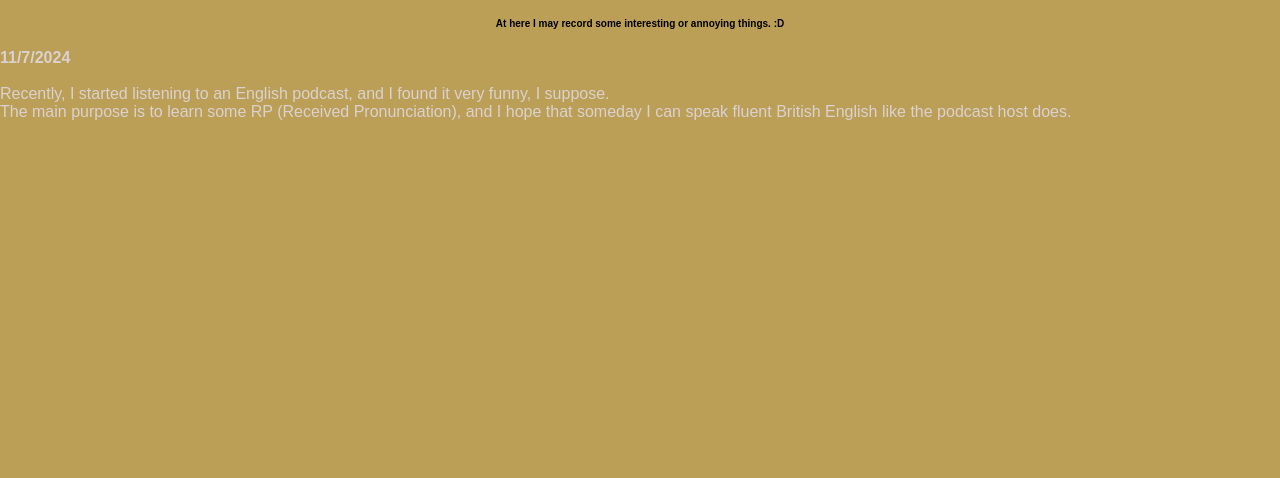
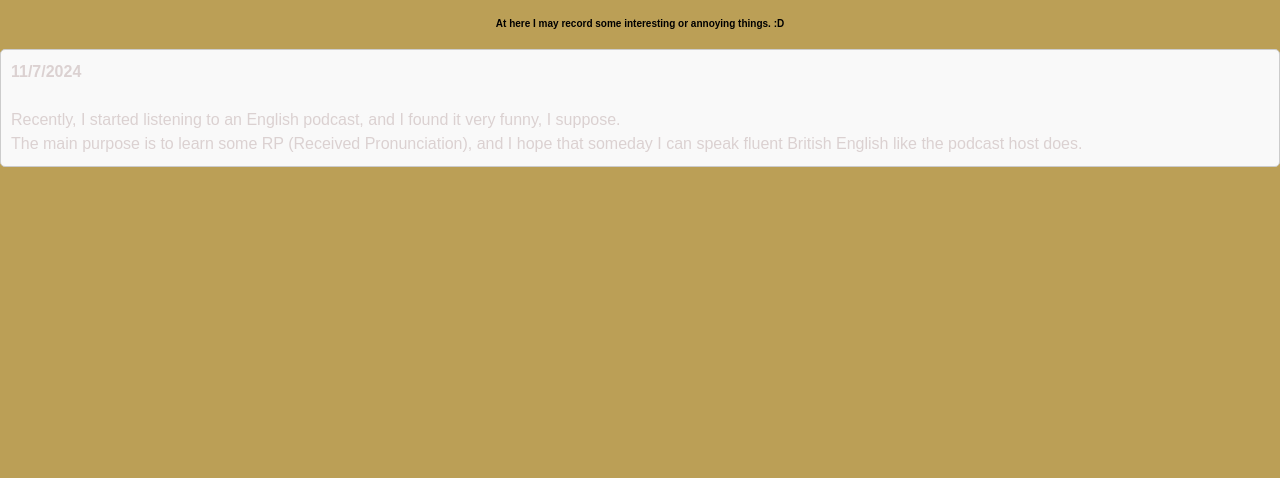
Before and after one commit to Sjtale/Sjtale.github.io, a plain HTML site: page pages/diary.html in a window 1280 px wide. Shown: the part 322-800 px from the top of the page. Drawn offline with Linux system fonts and the light colour scheme.

Commit message:
Update diary.html

```diff
--- a/pages/diary.html
+++ b/pages/diary.html
@@ -21,7 +21,7 @@
 
     <section class="Littlewords">
         <h2>At here I may record some interesting or annoying things. :D</h2>
-        <p>
+        <p class = "diary-format">
         <strong>11/7/2024</strong><br><br>
         Recently, I started listening to an English podcast, and I found it very funny, I suppose.<br>
         The main purpose is to learn some RP (Received Pronunciation), and I hope that someday I can speak fluent British English like the podcast host does.
```
